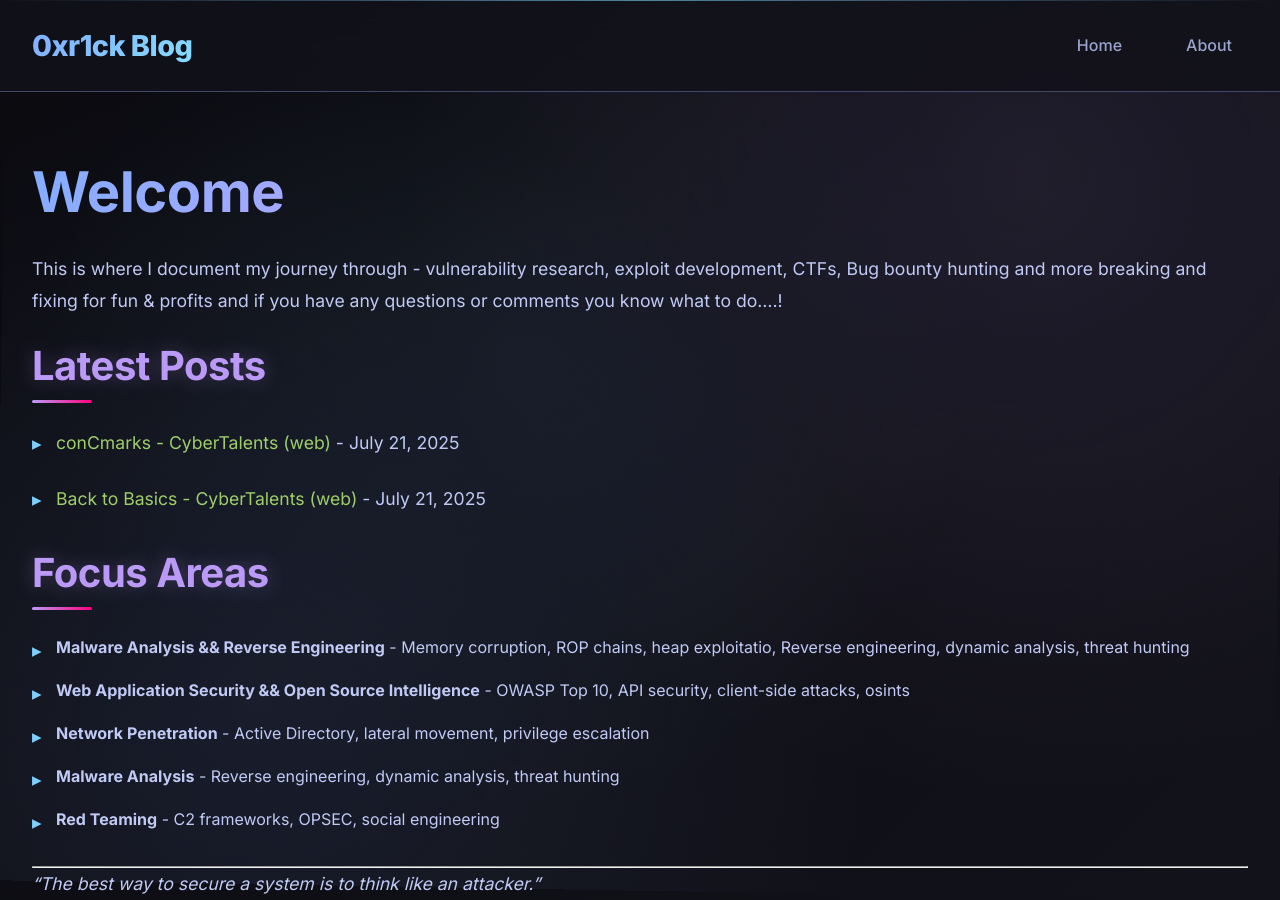
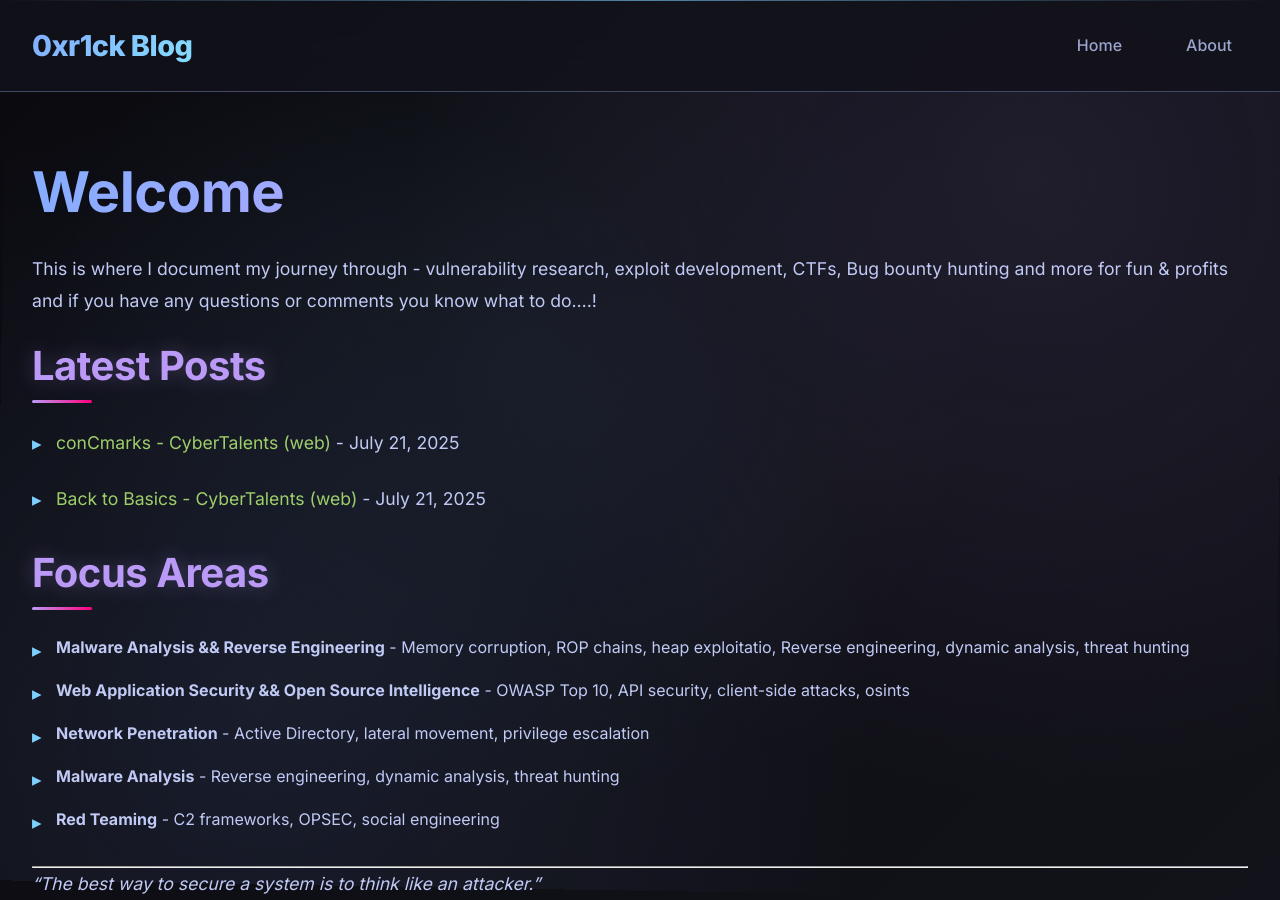
Before and after one commit to 0xr1ck/0xr1ck.github.io, a Jekyll site: the page built from index.md, in a window 1280 px wide and 900 px high. Built offline with Jekyll 4.4.1, drawn with Linux system fonts in a browser that asks for light colours.

Commit message:
Update index.md

```diff
--- a/index.md
+++ b/index.md
@@ -5,7 +5,7 @@ title: Home
 
 # Welcome
 This is where I document my journey through - vulnerability research, exploit development, CTFs, Bug bounty hunting and more
-breaking and fixing for fun & profits and if you have any questions or comments you know what to do....!
+for fun & profits and if you have any questions or comments you know what to do....!
 
 ## Latest Posts
 
```
